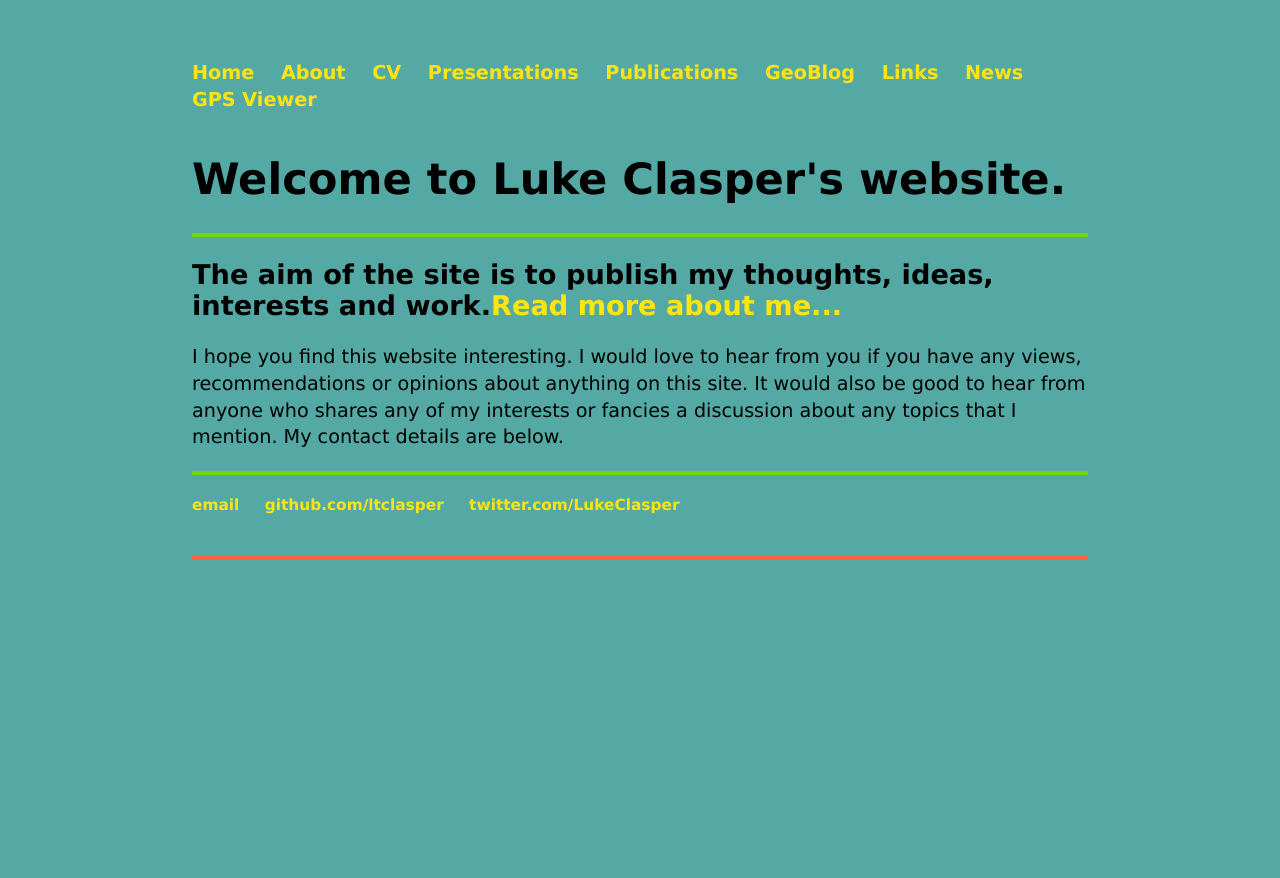
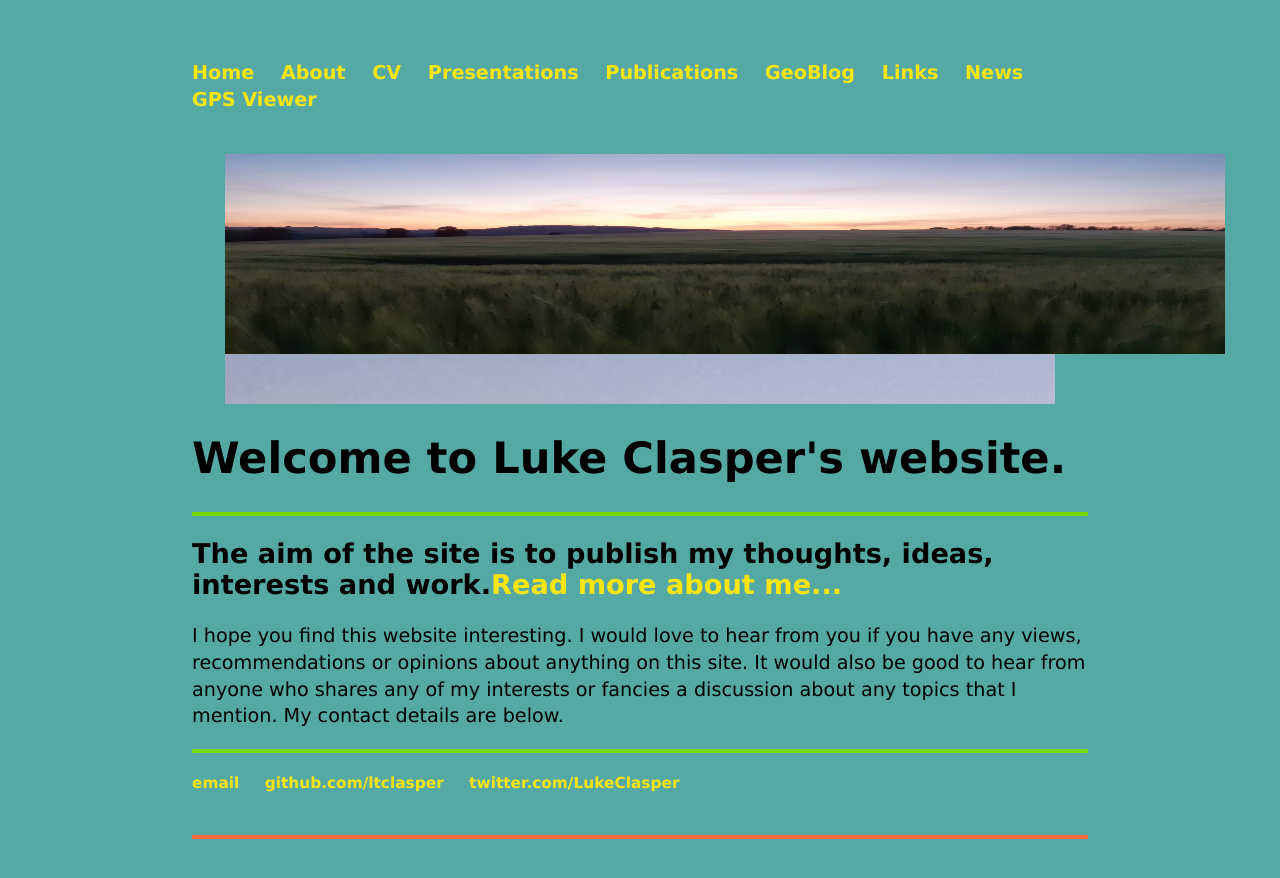
Before and after one commit to ltclasper/ltclasper.github.io, a Jekyll site: the page built from index.html, in a window 1280 px wide. Shown: the top 878 px of the page. Built offline with Jekyll 4.4.1, drawn with Linux system fonts in a browser that asks for light colours.

Commit message:
Update index.html

```diff
--- a/index.html
+++ b/index.html
@@ -4,7 +4,11 @@ title: Luke Clasper
 ---
 
 
-
+<div id="wrapperHeader">
+    <div id="header">
+             <img src="/sunset_photo.jpg" width="1000" height="200" alt="sunset photo" />
+    </div>
+</div>
 
 <div class="blurb">
 	<h1>Welcome to Luke Clasper's website.</h1>
```
